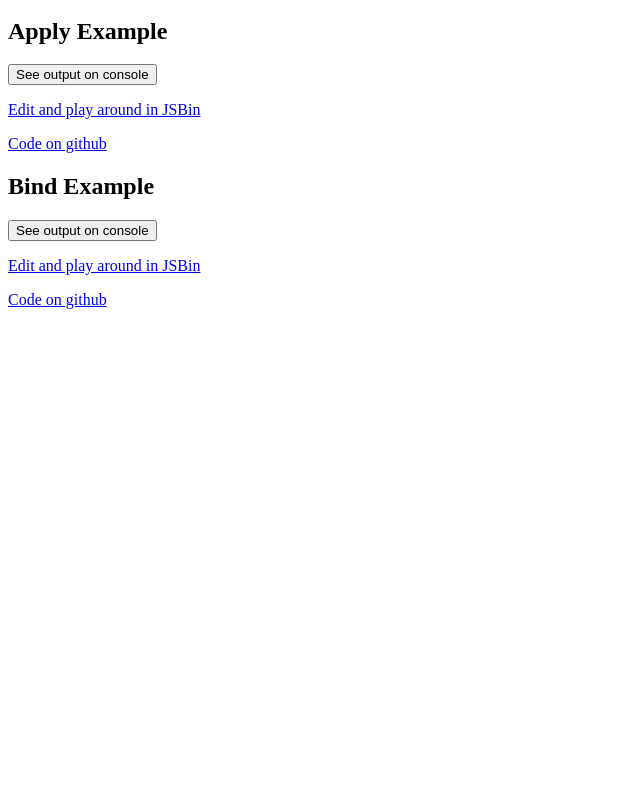
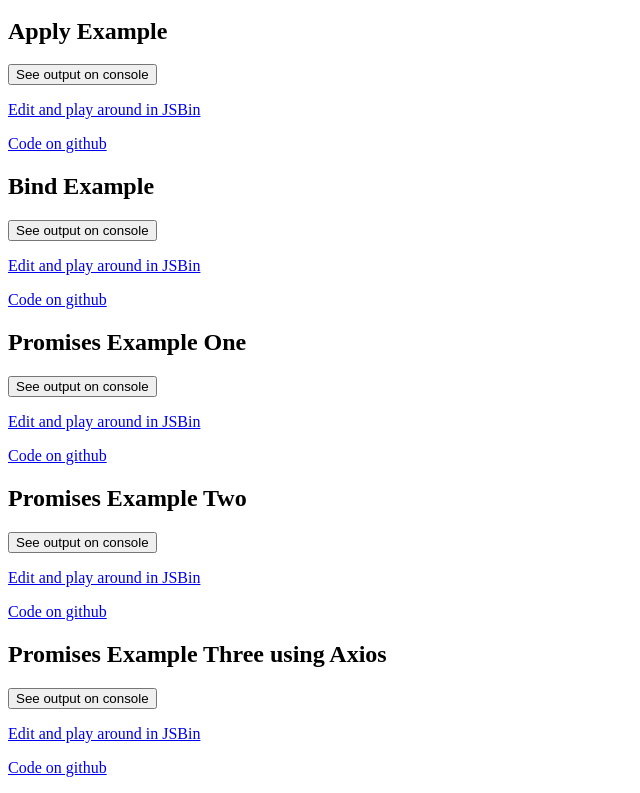
Before and after one commit to OmerKhureshi/JavaScript-Code-Snippets, a plain HTML site: page index.html in a window 1280 px wide. Shown: the part 314-1107 px from the top of the page, without its empty margins (0-640 px from the left). Before the commit the page ends 800 px from the top, so only its background shows below. Drawn offline with nearby package versions, Linux system fonts and the light colour scheme.

Commit message:
Add promises examples

```diff
--- a/index.html
+++ b/index.html
@@ -5,6 +5,12 @@
     <script src="scripts/Call.js"></script>
     <script src="scripts/Apply.js"></script>
     <script src="scripts/Bind.js"></script>
+    <script src="scripts/Promises.js"></script>
+    <script src="scripts/PromisesTwo.js"></script>
+    <script src="scripts/AxiosPromises.js"></script>
+
+    <!--Axios-->
+    <script src="https://unpkg.com/axios/dist/axios.min.js"></script>
 </head>
 <body>
 
@@ -20,14 +26,28 @@
 
 <h2>Apply Example</h2>
 <button onclick="applyExample()">See output on console</button>
-<p><a href=https://jsbin.com/tocuxayula/1/edit?js,console>Edit and play around in JSBin</a></p>
+<p><a href="https://jsbin.com/noqojumuji/edit?js,console">Edit and play around in JSBin</a></p>
 <p><a href="https://github.com/OmerKhureshi/JavaScript-Code-Snippets/blob/master/scripts/Apply.js">Code on github</a></p>
-
 
 <h2>Bind Example</h2>
 <button onclick="bindExample()">See output on console</button>
 <p><a href="https://jsbin.com/yariredima/edit?js,console">Edit and play around in JSBin</a></p>
 <p><a href="https://github.com/OmerKhureshi/JavaScript-Code-Snippets/blob/master/scripts/Bind.js">Code on github</a></p>
 
+<h2>Promises Example One</h2>
+<button onclick="promiseExample()">See output on console</button>
+<p><a href="https://jsbin.com/peporisoko/edit?js,console">Edit and play around in JSBin</a></p>
+<p><a href="https://github.com/OmerKhureshi/JavaScript-Code-Snippets/blob/master/scripts/Promises.js">Code on github</a></p>
+
+<h2>Promises Example Two</h2>
+<button onclick="promisesTwoExample()">See output on console</button>
+<p><a href="https://jsbin.com/rehemosora/edit?js,console">Edit and play around in JSBin</a></p>
+<p><a href="https://github.com/OmerKhureshi/JavaScript-Code-Snippets/blob/master/scripts/PromisesTwo.js">Code on github</a></p>
+
+<h2>Promises Example Three using Axios</h2>
+<button onclick="axiosPromisesExample()">See output on console</button>
+<p><a href="https://jsbin.com/sofizuyuvo/edit?js,console">Edit and play around in JSBin</a></p>
+<p><a href="https://github.com/OmerKhureshi/JavaScript-Code-Snippets/blob/master/scripts/AxiosPromises.js">Code on github</a></p>
+
 </body>
 </html>
--- a/scripts/Apply.js
+++ b/scripts/Apply.js
@@ -23,7 +23,7 @@ function applyExample() {
     };
 
     // 10 is assigned to parameter a in myFunc, and 8 is assigned to b.
-    var result = myFunc.call(obj1, [10, 8]);
+    var result = myFunc.apply(obj1, [10, 8]);
     console.log("Example of apply => " + result);
 
     // Example from MDN.
--- /dev/null
+++ b/scripts/AxiosPromises.js
@@ -0,0 +1,25 @@
+/*
+    Axios example.
+    We are using axios library to make a GET HTTP/AJAX call to a dummy server.
+    the axios.get() function return a promise that is resolved when the server sends back data.
+
+    To use axios we need to import axios script in our HTML page. Like so,
+    <script src="https://unpkg.com/axios/dist/axios.min.js"></script>
+ */
+
+function axiosPromisesExample() {
+    console.clear();
+
+    function axiosExample() {
+        var promise = axios.get("https://reqres.in/api/users/2");
+
+        promise.then(function(res) {
+            console.log("Promise just resolved.");
+            console.log((res.data));
+        });
+    }
+
+    console.log("Some synchronous code before");
+    axiosExample();
+    console.log("Some synchronous code after");
+}
--- /dev/null
+++ b/scripts/Promises.js
@@ -0,0 +1,30 @@
+/*
+    A promise object represents some logic that is executed in future.
+    In other words, a promise represents the eventual result of an asynchronous operation.
+    It acts like a placeholder for when the async operation will either execute successfully or fail.
+*/
+
+/*
+    Create a new promise using new Promise()
+    The constructor is passed a callback function which has two parameters.
+    The first parameter is resolve function (not a key word, you can call it anything)
+    Invoke resolve() when your promise has successfully completed.
+    The second parameter is reject function.
+    Invoke reject() if your promise has did not successfully complete.
+*/
+function promiseExample() {
+    console.clear();
+
+    var myPromise = new Promise(function (resolve, reject) {
+        console.log("execute business logic inside promise");
+        resolve("myPromise was successful.");
+    });
+
+    // then() will be invoked by javascript when your promise resolves.
+    // then() also returns another promise, which can again be chained as shown below.
+    myPromise.then(function (message) {
+        console.log('myPromise was resolved: ' + message);
+    }).then(function () {
+        console.log('This is promise chaining.');
+    });
+}
--- /dev/null
+++ b/scripts/PromisesTwo.js
@@ -0,0 +1,31 @@
+/*
+    Here we are returning a promise from the sayHello() function.
+    To simulate async behavior, we are using a setTimeout() which will resolve
+    the promise after one second.
+*/
+
+
+function promisesTwoExample() {
+   console.clear();
+
+    function sayHello() {
+        console.log("sayHello function invoked.");
+        return new Promise(function(resolve, reject){
+            setTimeout(function() {
+                console.log("Invoking resolve() after waiting for 1 second.");
+                resolve() ;
+            }, 1000);
+        })
+    }
+
+    // Since sayHello() returns a promise, we can use then() to wait for the promise to resolve.
+    // When the promise resolves, we print a statement to console.
+    sayHello().then(function () {
+        console.log("This callback function will execute when promise has resolved.");
+    });
+
+    // After invoking sayHello() and the promise is executing asynchronously,
+    // this next statement is invoked not waiting for the promise to finish.
+    // This next statement is invoked synchronously, just like sayHello().
+    console.log("Some other code executes. Not waiting for async code to execute.")
+}
```
